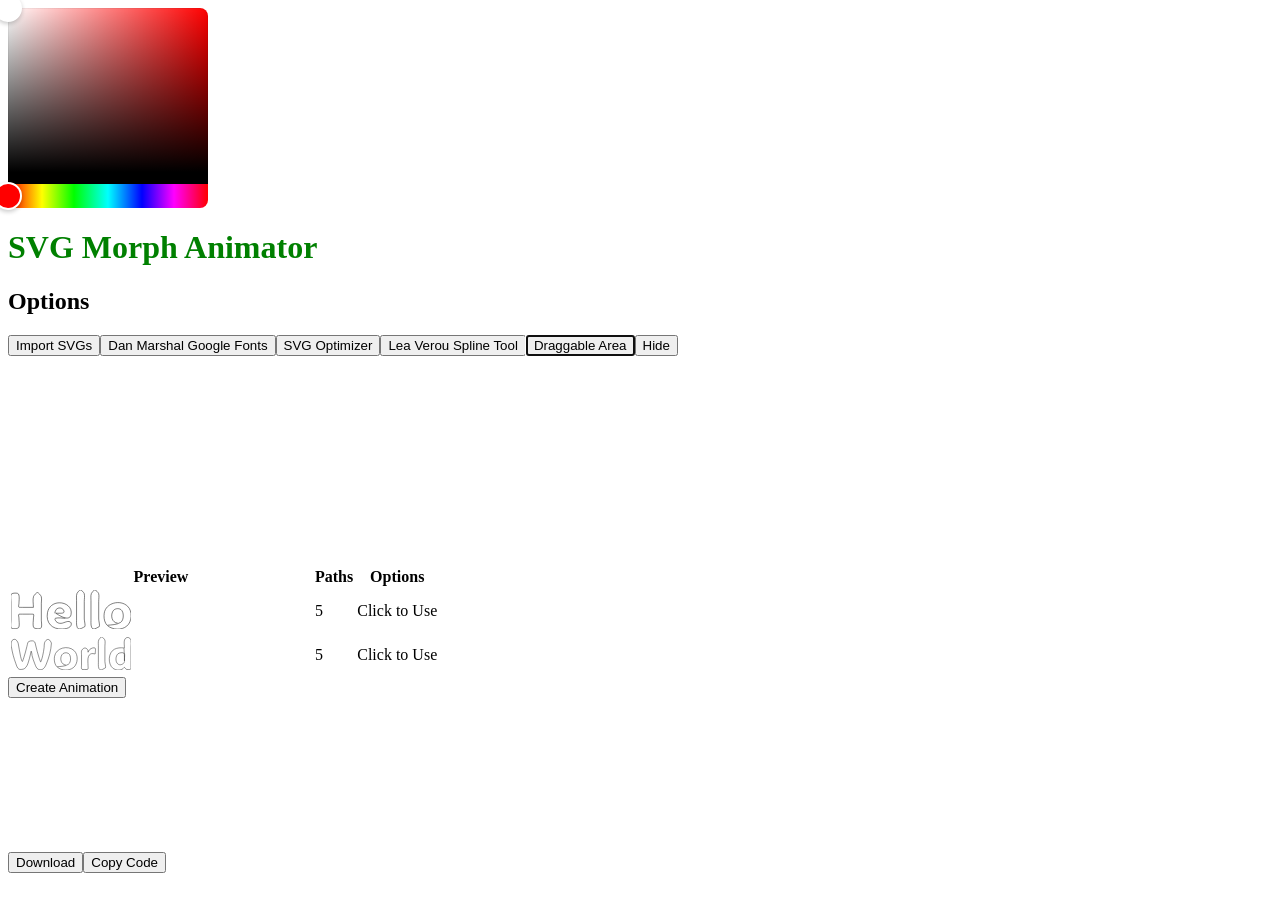
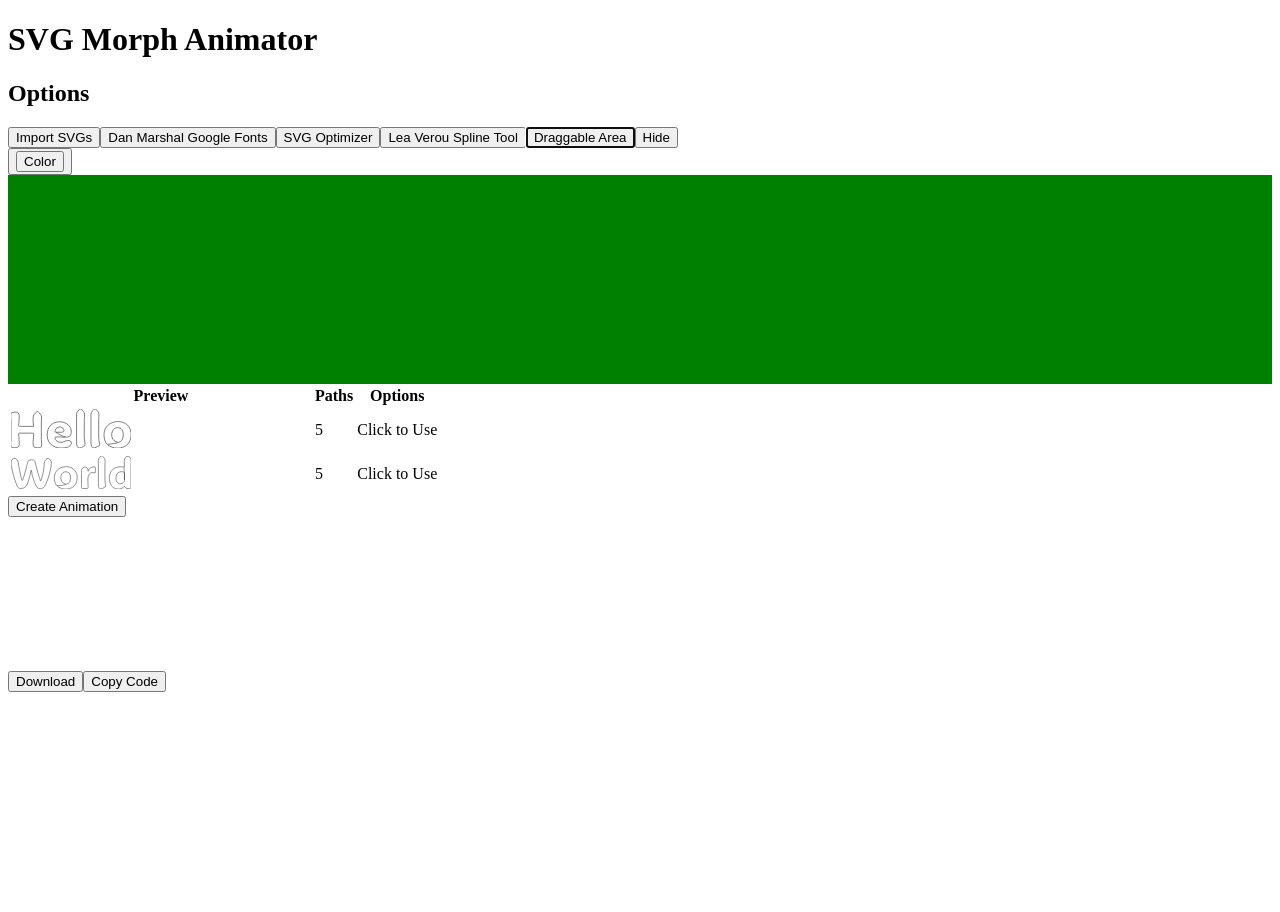
Before and after one commit to Rice-Tech/svgmorph, a React (Vite) app: page / in a window 1280 px wide. Both pictures are taken after a click on the tab "Draggable Area". Shown: the top 912 px of the page. After the commit the page ends 800 px from the top, so only its background shows below. Built offline with nearby package versions, Linux system fonts and the light colour scheme; the HTML template or start-up script is replaced by a standard one.

Commit message:
Moved color picker to inside Draggable Area Tab

```diff
--- a/src/App.tsx
+++ b/src/App.tsx
@@ -5,7 +5,7 @@ import { ProjectProvider } from "./components/ProjectProvider";
 import { DraggableStory } from "./components/DraggableStory";
 import { useRef, useState } from "react";
 import { Button } from "./components/ui/button";
-import { HexColorPicker } from "react-colorful";
+
 
 export const App = () => {
   const resultDiv = useRef<HTMLDivElement>(null);
@@ -44,14 +44,14 @@ export const App = () => {
         console.error("Failed to copy: ", err);
       });
   };
-  const [color, setColor] = useState("green");
+
   return (
     <>
       <SettingsProvider>
         <ProjectProvider>
           <main className=" font-mono p-2">
-            <HexColorPicker color={color} onChange={setColor} />
-            <h1 className=" text-center text-3xl" style={{color:color}}>SVG Morph Animator</h1>
+
+            <h1 className=" text-center text-3xl" >SVG Morph Animator</h1>
             <SettingsForm />
             <div id="resultDiv" ref={resultDiv}>
               <svg
--- a/src/components/SVGPlayground.tsx
+++ b/src/components/SVGPlayground.tsx
@@ -1,8 +1,26 @@
+import { useState } from "react";
+import { HexColorPicker } from "react-colorful";
+import { DraggableStory } from "./DraggableStory";
+import { Popover, PopoverContent, PopoverTrigger } from "./ui/popover";
+import { Button } from "./ui/button";
 
 const SVGPlayground = () => {
+  const [color, setColor] = useState("green");
   return (
-    <div>SVGPlayground</div>
-  )
-}
+    <>
+      <Popover>
+        <PopoverTrigger>
+          <Button >Color <div style={{backgroundColor:color}} className="w-5 h-5 rounded-lg m-4"></div></Button>
+        </PopoverTrigger>
+        <PopoverContent>
+          <HexColorPicker color={color} onChange={setColor} />
+        </PopoverContent>
+      </Popover>
+      <div className="w-full" style={{ backgroundColor: color }}>
+        <DraggableStory />
+      </div>
+    </>
+  );
+};
 
-export default SVGPlayground
+export default SVGPlayground;
--- a/src/components/SettingsForm.tsx
+++ b/src/components/SettingsForm.tsx
@@ -9,6 +9,7 @@ import { Slider } from "./ui/slider";
 import { Input } from "./ui/input";
 import { Tabs, TabsContent, TabsList, TabsTrigger } from "@/components/ui/tabs";
 import { DraggableStory } from "./DraggableStory";
+import SVGPlayground from "./SVGPlayground";
 
 const SettingsForm = () => {
   const [loading, setLoading] = useState(false);
@@ -553,8 +554,8 @@ const SettingsForm = () => {
           </div>
         </TabsContent>
         <TabsContent value="drag">
-          <div className="flex flex-wrap justify-evenly bg-secondary rounded-xl p-4">
-            <DraggableStory/>
+          <div className="flex flex-wrap justify-evenly bg-secondary rounded-xl p-4 w-full">
+            <SVGPlayground/>
           </div>
         </TabsContent>
         <TabsContent value="empty">
```
